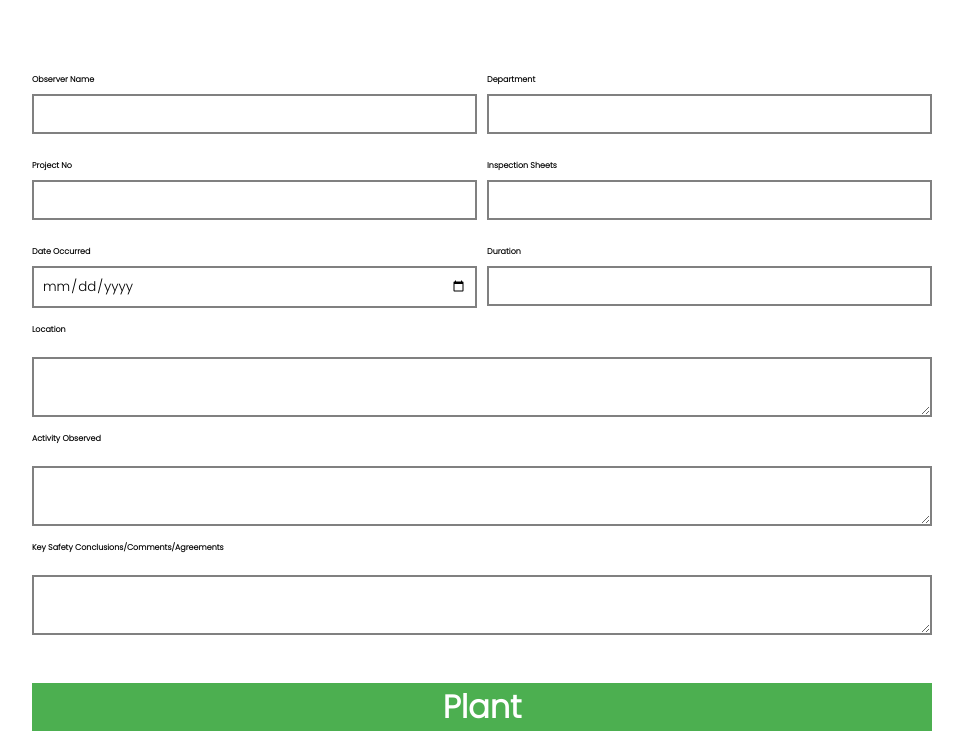
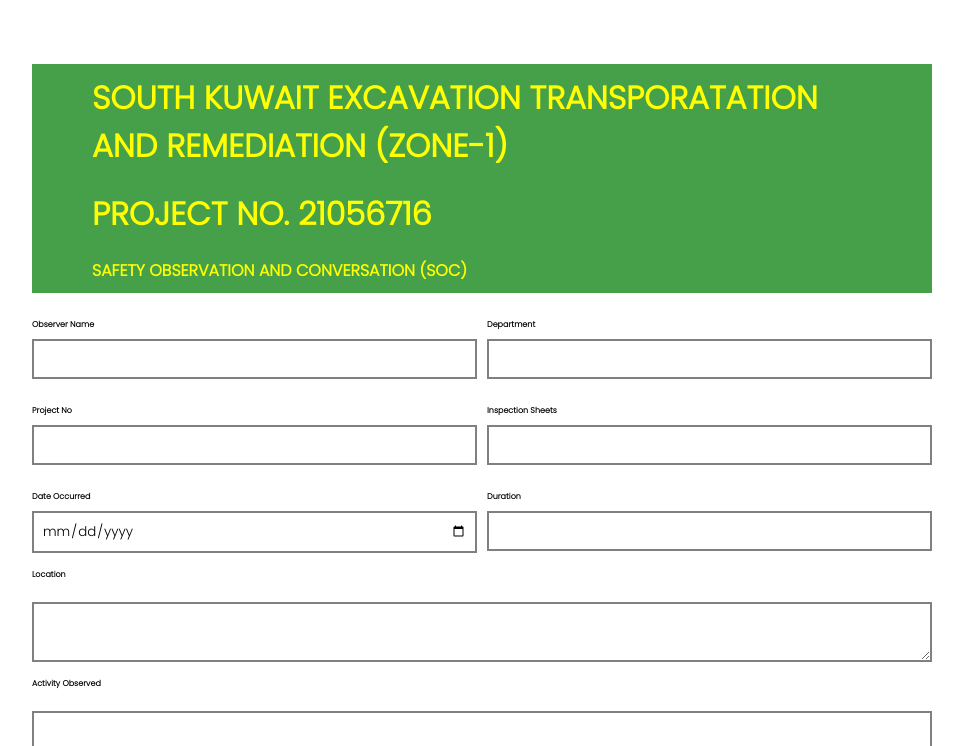
Before and after one commit to sachingavalicoding/freelance-form, a React (Vite) app: page / in a window 1280 px wide. Shown: the top 746 px of the page, without its empty margins (158-1121 px from the left). Built offline with nearby package versions, Linux system fonts and the light colour scheme.

Commit message:
heading add

```diff
--- a/src/App.jsx
+++ b/src/App.jsx
@@ -129,6 +129,7 @@ const App = () => {
 
   const handleSubmit = e => {
     e.preventDefault()
+    setFormFill(true);
   }
   const handleSubmitForm = e => {
     e.preventDefault()
@@ -145,6 +146,11 @@ const App = () => {
       <div className='app__container'>
         <div className='form-container'>
           <form onSubmit={handleSubmit}>
+            <div className='form-main__heading'>
+              <h3>SOUTH KUWAIT EXCAVATION TRANSPORATATION AND REMEDIATION (ZONE-1)</h3>
+              <h3> PROJECT NO. 21056716 </h3>
+              <p> SAFETY OBSERVATION AND CONVERSATION (SOC) </p>
+            </div>
             <div className='row'>
               <div>
                 <label htmlFor='obName'>Observer Name </label>
@@ -185,7 +191,6 @@ const App = () => {
                   name='inSheet'
                   value={formData.inSheet}
                   onChange={handleChange}
-                  required
                 />
               </div>
             </div>
@@ -284,7 +289,7 @@ const App = () => {
 
             <div className='btns__container'>
               <button type="reset">Reset form </button>
-              <button onClick={() => setFormFill(true)} type='submit'>Submit</button>
+              <button type='submit'>Submit</button>
             </div>
           </form>
         </div>
```
